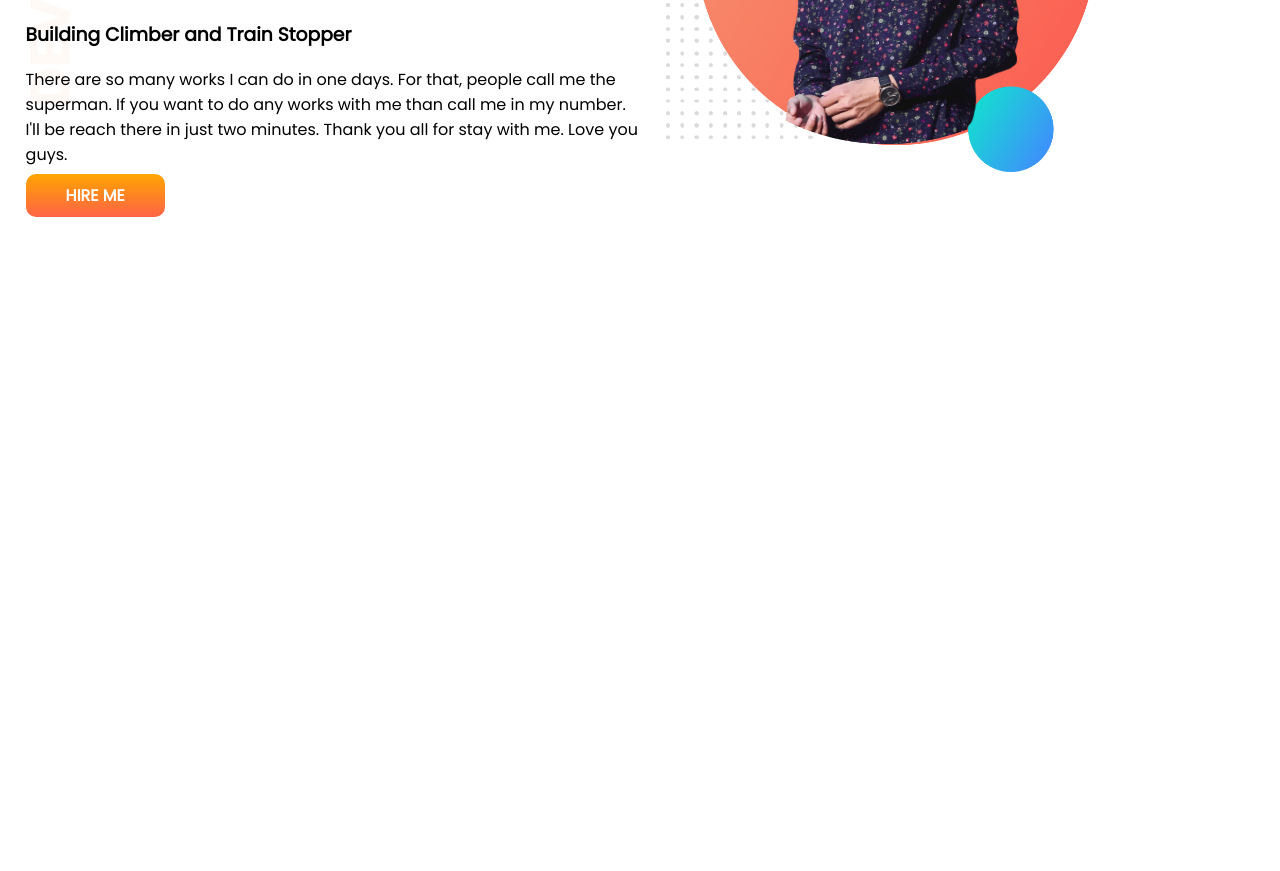
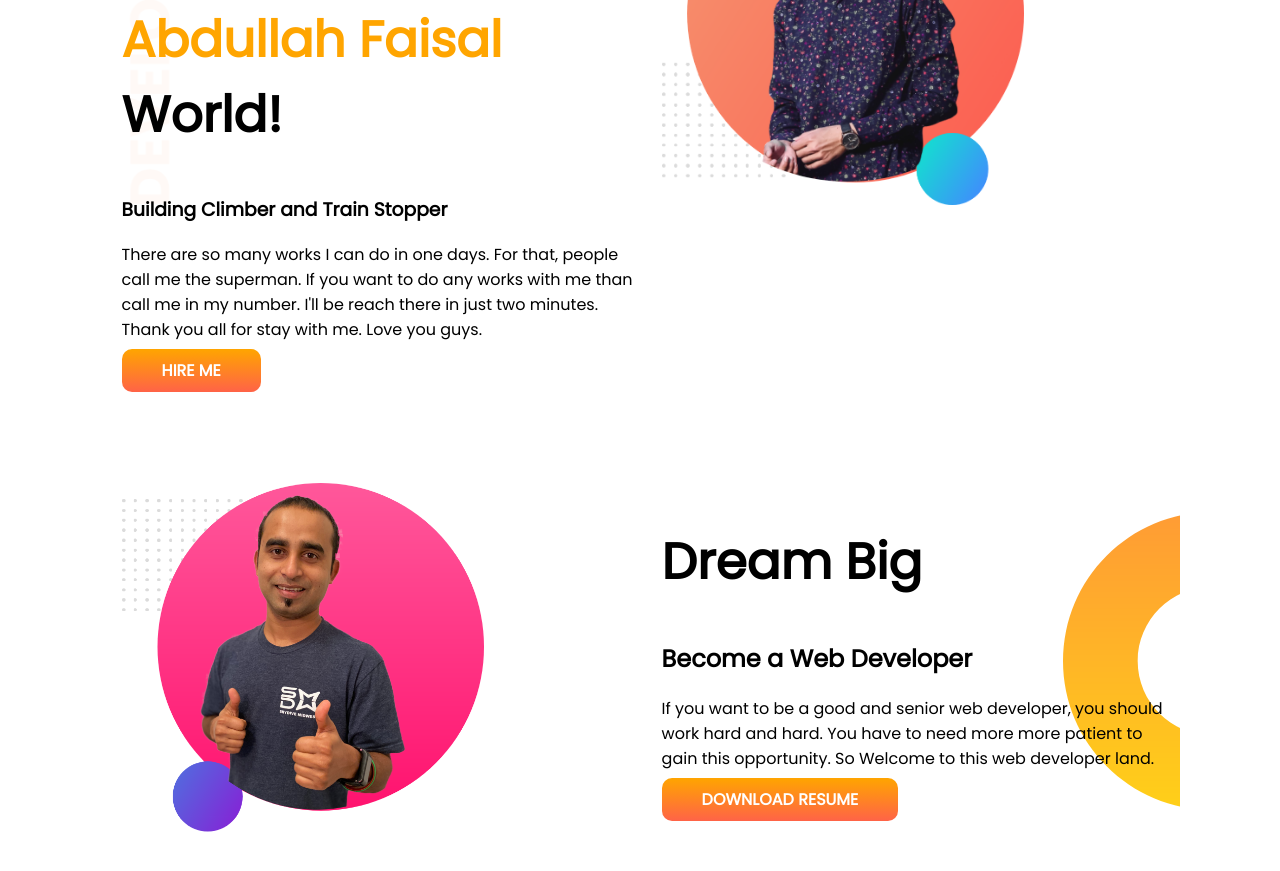
Before and after one commit to abdullahfaisal5/developer-portfolio, a plain HTML site: page index.html in a window 1280 px wide. Shown: the part 255-1126 px from the top of the page. Before the commit the page ends 800 px from the top, so only its background shows below. Drawn offline with Linux system fonts and the light colour scheme.

Commit message:
dream added

```diff
--- a/index.html
+++ b/index.html
@@ -23,5 +23,16 @@
             <img src="images/my-bg (1).png" alt="">
         </div>
     </section>
+    <section class="dream-big">
+        <div class="half-width">
+            <img src="images/jhankar2.png" alt="">
+        </div>
+        <div class="half-width">
+            <h1>Dream Big</h1>
+            <h2>Become a Web Developer</h2>
+            <p>If you want to be a good and senior web developer, you should work hard and hard. You have to need more more patient to gain this opportunity. So Welcome to this web developer land.</p>
+            <a class="link-button" target="_blank" href="https://www.google.com/">DOWNLOAD RESUME</a>
+        </div>
+    </section>
 </body>
 </html>
--- a/style.css
+++ b/style.css
@@ -13,6 +13,7 @@ h1 {
 
 section {
     display: flex;
+    margin: 100px;
 }
 
 .half-width {
@@ -37,3 +38,9 @@ section {
     background-image: url(images/top-banner.png);
     background-repeat: no-repeat;
 }
+
+.dream-big {
+    background-image: url(images/dream-bg.png);
+    background-repeat: no-repeat;
+    background-position: right;
+}
```
